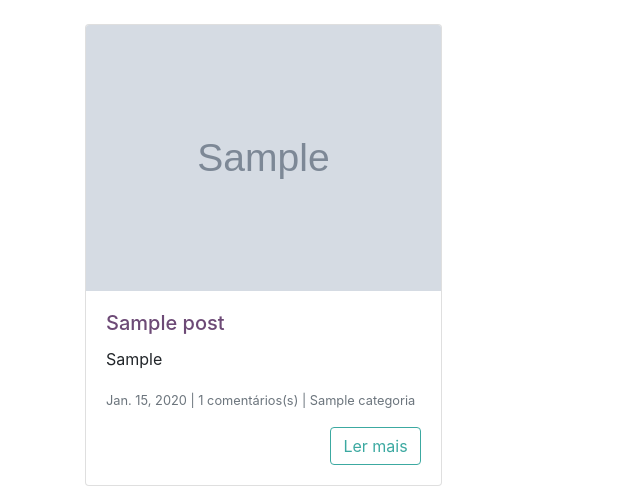
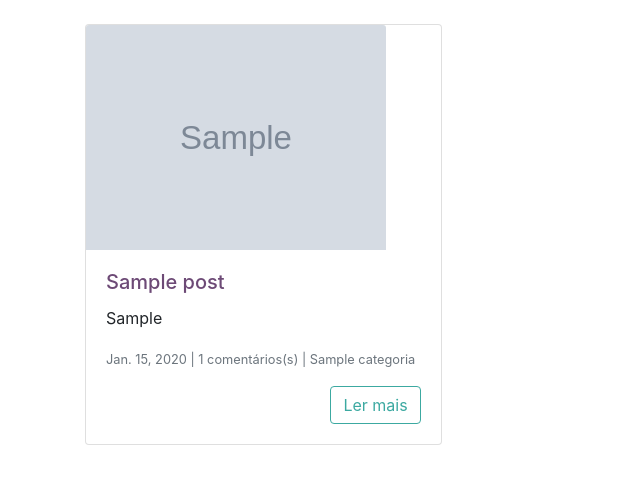
Before and after one commit to Juzeka/PyBlog, a Django app: page / in a window 1280 px wide. Shown: the part 56-546 px from the top of the page, without its empty margins (0-640 px from the left). Run offline with Django 3.2, Linux system fonts and the light colour scheme; tables that the repository leaves empty hold one stand-in row (values such as "Sample post"); grey boxes marked "Sample" are stand-in pictures; some libraries are stand-ins or nearby versions.

Commit message:
img ajustada

```diff
--- a/post/templates/post/index.html
+++ b/post/templates/post/index.html
@@ -6,8 +6,8 @@
                 {% for post in posts%}
                 <div class="card">
                     {% if post.image_post %}
-                    <a href="{% url 'post_detalhe' post.id %}">
-                        <img class="card-img-top"
+                    <a href="{% url 'post_detalhe' post.id %}" >
+                        <img class="card-img-top " style="width: 300px !important; height: auto !important;"
                              src="{{ post.image_post.url }}"
                              alt="{{ post.titulo_post }}">
                     </a>
```
